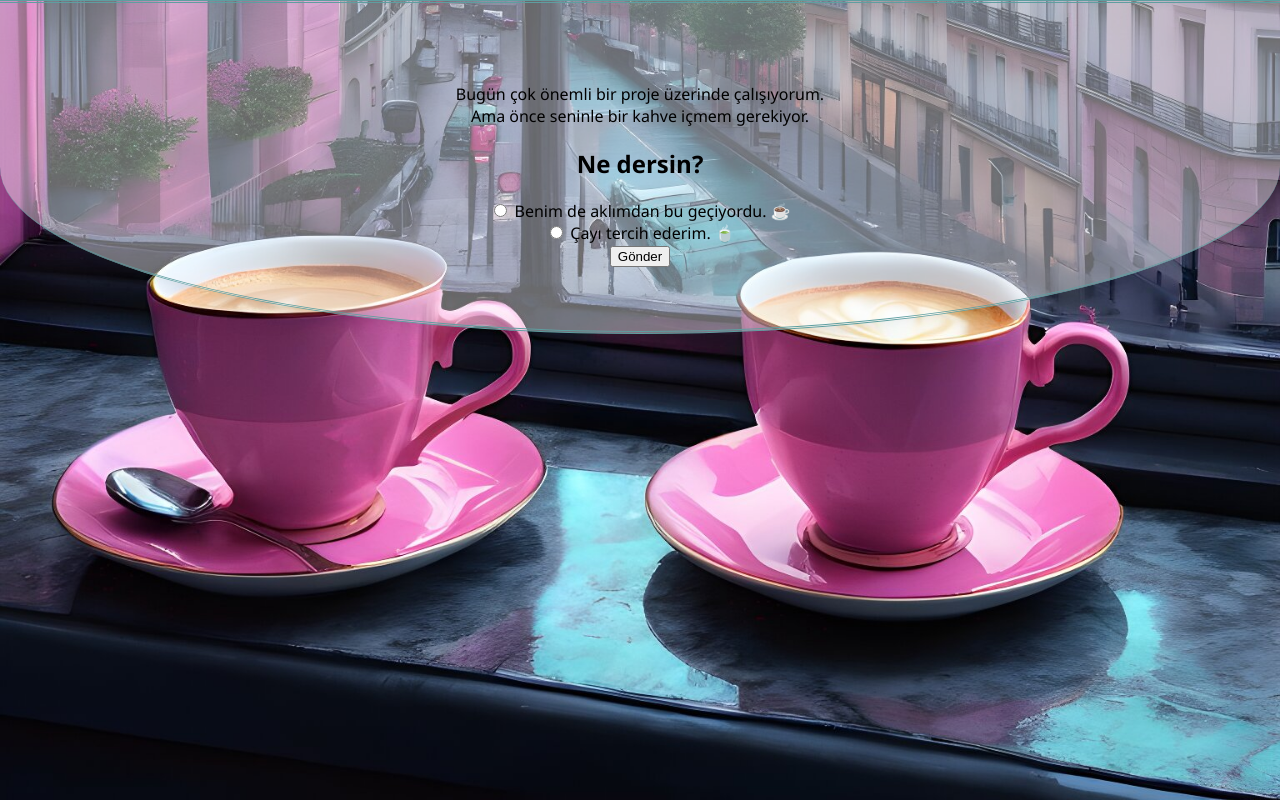
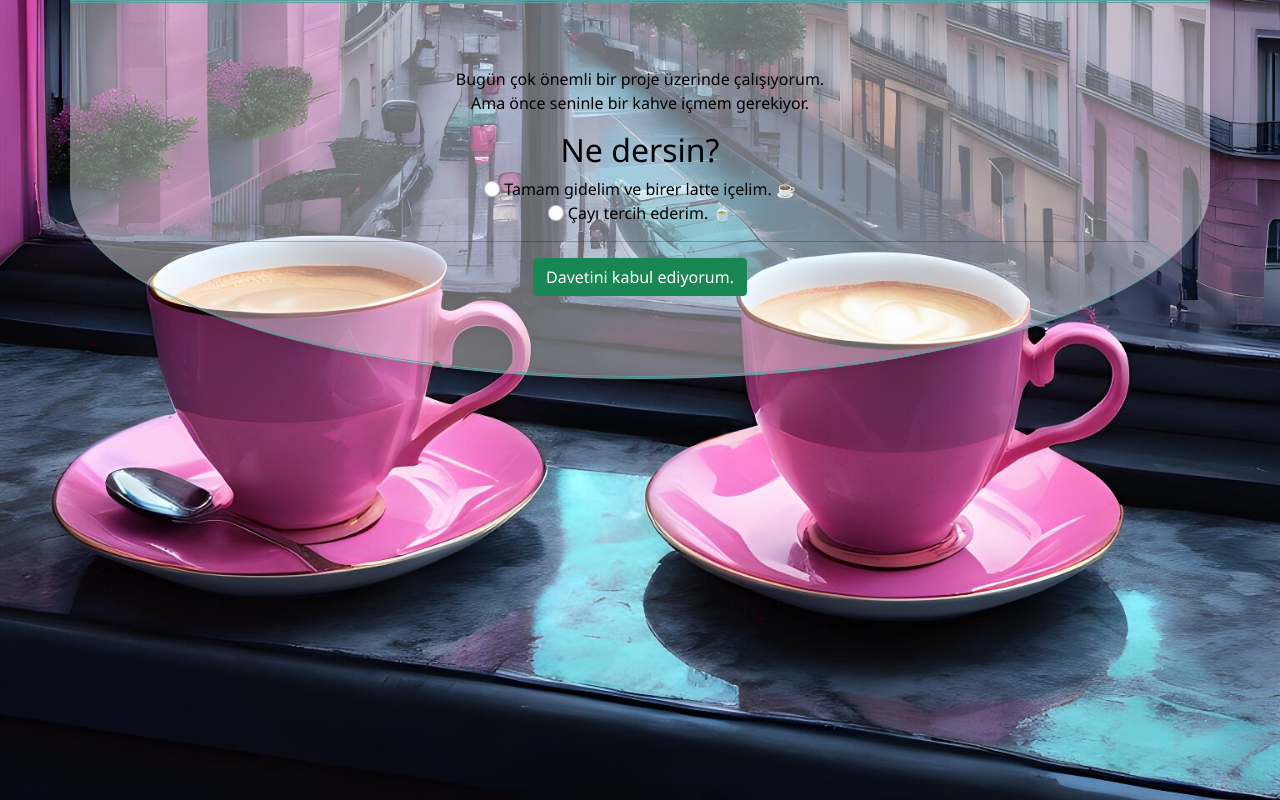
Before and after one commit to ExpaTurca/ProposalWebPage, a plain HTML site: page index.html in a window 1280 px wide. Drawn offline with nearby package versions, Linux system fonts and the light colour scheme.

Commit message:
Update index.html (#13)

```diff
--- a/index.html
+++ b/index.html
@@ -4,27 +4,32 @@
   <meta charset="UTF-8">
   <title>Mihrace</title>
   <meta name="viewport" content="width=device-width, initial-scale=1" />
-  <link rel="stylesheet" href="style.css" >
+  <link href="https://cdn.jsdelivr.net/npm/bootstrap@5.0.2/dist/css/bootstrap.min.css" rel="stylesheet" integrity="sha384-EVSTQN3/azprG1Anm3QDgpJLIm9Nao0Yz1ztcQTwFspd3yD65VohhpuuCOmLASjC" crossorigin="anonymous">
+  <link rel="stylesheet" href="style.css">
+  <script src="https://cdn.jsdelivr.net/npm/bootstrap@5.0.2/dist/js/bootstrap.bundle.min.js" integrity="sha384-MrcW6ZMFYlzcLA8Nl+NtUVF0sA7MsXsP1UyJoMp4YLEuNSfAP+JcXn/tWtIaxVXM" crossorigin="anonymous"></script>
 </head>
 <body>
-    <div class="container">
-    <p>
-      Bugün çok önemli bir proje üzerinde çalışıyorum. <br>
-      Ama önce seninle bir kahve içmem gerekiyor. <br>
-      <h2>Ne dersin?</h2>
-    </p>
-    <div class="choice">
+    <div class="container container-lg">
+    <div class="row">
+      <div class="col">
         <!--https://formspree.io/f/xldbbkdv-->
         <form
         id="proposalCard"
         action="#"
-      method="POST">
-      <input name="response" type="radio" id="coffee" value="coffee">
-        <label for="coffee">Benim de aklımdan bu geçiyordu. ☕</label><br>
-      <input name="response" type="radio" id="tea" value="tea">
-        <label for="tea">Çayı tercih ederim. 🍵</label><br>
-      <input type="submit" onclick="submitChoice()" value="Gönder">
+        method="POST" class="mb-3">
+          <p>
+              Bugün çok önemli bir proje üzerinde çalışıyorum. <br>
+              Ama önce seninle bir kahve içmem gerekiyor. <br>
+          </p>
+          <h2>Ne dersin?</h2>
+          <input name="response" type="radio" id="coffee" class="form-check-input" value="coffee">
+          <label for="coffee" class="form-check-label">Tamam gidelim ve birer latte içelim. ☕</label><br>
+          <input name="response" type="radio" class="form-check-input"  id="tea" value="tea">
+          <label for="tea" class="form-check-label">Çayı tercih ederim. 🍵</label><br>
+          <hr />
+          <button type="button" class="btn btn-success" onclick="submitChoice()">Davetini kabul ediyorum.</button>
         </form>
+      </div>
     </div>
   </div>
 <script src="style.js"></script>
```
Lines whose indentation alone changed are shown as unchanged.
